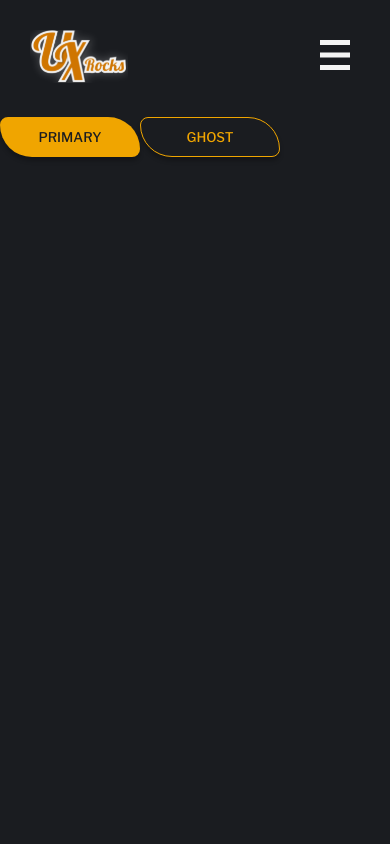
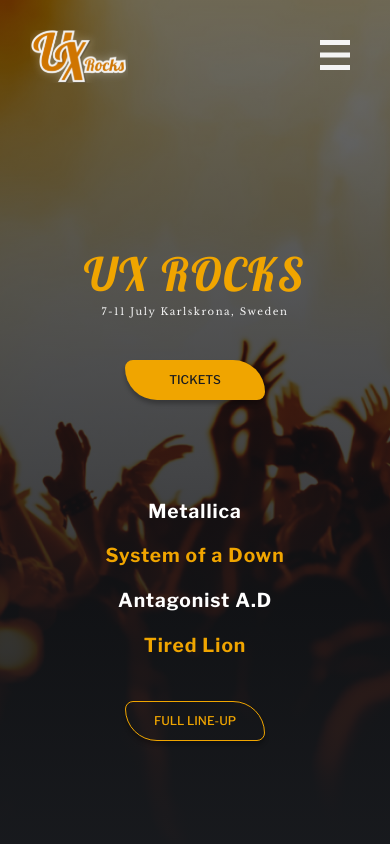
Before and after one commit to jensengbg-christian-mosciatti/ux-rocks, a Vue app: page /#/ in a window 390 px wide. Shown: the top 844 px of the page. Built offline with nearby package versions, Linux system fonts and the light colour scheme.

Commit message:
styled home mobile

```diff
--- a/src/components/GhostBtn.vue
+++ b/src/components/GhostBtn.vue
@@ -14,6 +14,9 @@
 
 <style lang="scss" scoped>
     .ghost-btn {
+        font-family: $font-button;
+        font-weight: 500;
+        font-size: 12px;
         background-color: transparent;
         border: 1px solid $gold;
         width: $btn-width;
@@ -21,6 +24,8 @@
         border-radius: $btn-br;
         box-shadow: $drop-shadow;
         color: $gold;
+        margin: $margin-v-button;
+        transition: 0.2s;
         &:hover{
             box-shadow: $hover-glow;
         }
--- a/src/components/PrimaryBtn.vue
+++ b/src/components/PrimaryBtn.vue
@@ -15,17 +15,22 @@
 
 <style lang="scss" scoped>
     .primary-btn {
+        font-family: $font-button;
+        font-weight: 500;
+        font-size: 12px;
         background-color: $gold;
         width: $btn-width;
         height: $btn-height;
         border-radius: $btn-br;
         box-shadow: $drop-shadow;
         color: $black;
+        margin: $margin-v-button;
+        transition: 0.2s;
         &:hover{
             box-shadow: $hover-glow;
         }
         &:active{
-            background-color: $black;
+            background-color: transparent;
             color: $gold;
         }
         &:disabled{
--- a/src/styles/_general.scss
+++ b/src/styles/_general.scss
@@ -4,6 +4,15 @@
   //   background: url('./assets/img/bck-tickets.jpg');
   background-repeat: no-repeat;
   background-size: cover;
+}
+
+.home-bg {
+  background: $bg-shadow-home, url('./assets/img/home-bg.png');
+  background-color: $black; /* Used if the image is unavailable */
+  height: 110vh; /* You must set a specified height */
+  background-repeat: no-repeat; /* Do not repeat the image */
+  background-size: cover; /* Resize the background image to cover the entire container */
+  background-position: center;
 }
 
 button {
@@ -26,11 +35,18 @@
 }
 
 h1 {
+  text-align: center;
   font-family: $font-title;
   font-size: 2.86em;
+  letter-spacing: 2px;
+  line-height: 50px;
+  font-weight: 400;
 }
 h2 {
-  font-size: 1.43em;
+  font-size: 1.2em;
+  margin: $margin-v-h2;
+  font-weight: 700;
+  color: white;
 }
 h3 {
   font-size: 1.3em;
@@ -54,9 +70,29 @@
 p {
   font-family: $font-text;
   line-height: 1.86em;
+  font-size: 14px;
+  color: white;
+}
+
+.small-p {
+  font-family: $font-text;
+  line-height: 1.86em;
+  color: $white;
+  font-size: 10px;
+  letter-spacing: 1.5px;
+  line-height: 26px;
+  font-weight: 400;
 }
 
 input {
   font-family: $font-text;
   line-height: 1.63em;
 }
+
+.white {
+  color: $white;
+}
+
+.gold {
+  color: $gold;
+}
--- a/src/styles/_variables.scss
+++ b/src/styles/_variables.scss
@@ -1,5 +1,5 @@
 //*FONTS
-@import url('https://fonts.googleapis.com/css2?family=Libre+Baskerville&family=Libre+Franklin:wght@300;500;700&family=Lobster&display=swap');
+@import url('https://fonts.googleapis.com/css2?family=Libre+Baskerville&family=Libre+Franklin:wght@300;400;500;700&family=Lobster&display=swap');
 
 $font-title: 'Lobster', cursive;
 $font-button: 'Libre Franklin', sans-serif;
@@ -12,7 +12,7 @@
 $margin-v-h1: 1.86em;
 $margin-v-h2: 0.86em;
 $margin-v-button: 2.86em;
-$margin-v-section: 7.14em;
+$margin-v-section: 3.3em;
 $margin-v-img: 1.86em;
 $margin-v-p: 3.07em;
 $margin-v-inputfield: 0.75em;
@@ -55,3 +55,4 @@
   rgba(26, 28, 32, 0.35) 16%,
   rgba(26, 28, 32, 1) 99%
 );
+$bg-shadow-home: linear-gradient(180deg, rgba(0, 0, 0, 0.57) 0%, #1A1C20 100%);
--- a/src/views/Home.vue
+++ b/src/views/Home.vue
@@ -1,7 +1,40 @@
 <template>
   <div class="home">
-    <PrimaryBtn title="PRIMARY" />
-    <GhostBtn title="GHOST" />
+    <main>
+      <section >
+      <h1 class="gold">UX ROCKS</h1>
+      <p class="small-p">7-11 July Karlskrona, Sweden</p>
+      <PrimaryBtn @click="this.$router.push('tickets')" title="TICKETS" />
+    </section>
+    <section>
+      <h2>Metallica</h2>
+      <h2 class="gold">System of a Down</h2>
+      <h2>Antagonist A.D</h2>
+      <h2 class="gold">Tired Lion</h2>
+      <GhostBtn @click="this.$router.push('lineup')" title="FULL LINE-UP" />
+    </section>
+    </main>
+
+    <section>
+      <p>Taking place in the middle of summer,
+          in the cozy town Karlskrona. UX Rocks
+          is a festival for the dedicated to give you
+          epic rock music and one hell of a good time.
+      </p>
+    </section>
+    <section>
+      <p>artist list goes here</p>
+    </section>
+    <section>
+      <h1 class="gold">
+        THE <br> BEST <br> ROCK <br> FESTIVAL
+      </h1>
+    </section>
+    <footer>
+      <p>
+        footer goes here
+      </p>
+    </footer>
 
 
   </div>
@@ -18,8 +51,41 @@
     PrimaryBtn,
     GhostBtn,
   },
+  beforeCreate() {
+    document.documentElement.className = 'home-bg'
+  },
+  beforeUnmount() {
+    document.documentElement.className = ''
+  },
 }
 </script>
 
 <style lang="scss" scoped>
+  .home {
+    main {
+      height: calc(100vh - 60px);
+      margin-top: 5em;
+      margin-bottom: 0;
+    }
+    p {
+      text-align: center;
+      width: 280px;
+    }
+    display: grid;
+    width: 100vw;
+    grid: 1fr;
+    section, footer {
+      display: flex;
+      flex-direction: column;
+      justify-content: center;
+      align-items: center;
+      align-self: center;
+      justify-self: center;
+      margin: $margin-v-section 0;
+      h2 {
+        margin: .2em 0 0 0;
+      }
+    }
+  }
+
 </style>
```
Also changed, not shown: src/assets/img/home-bg.png (added).
